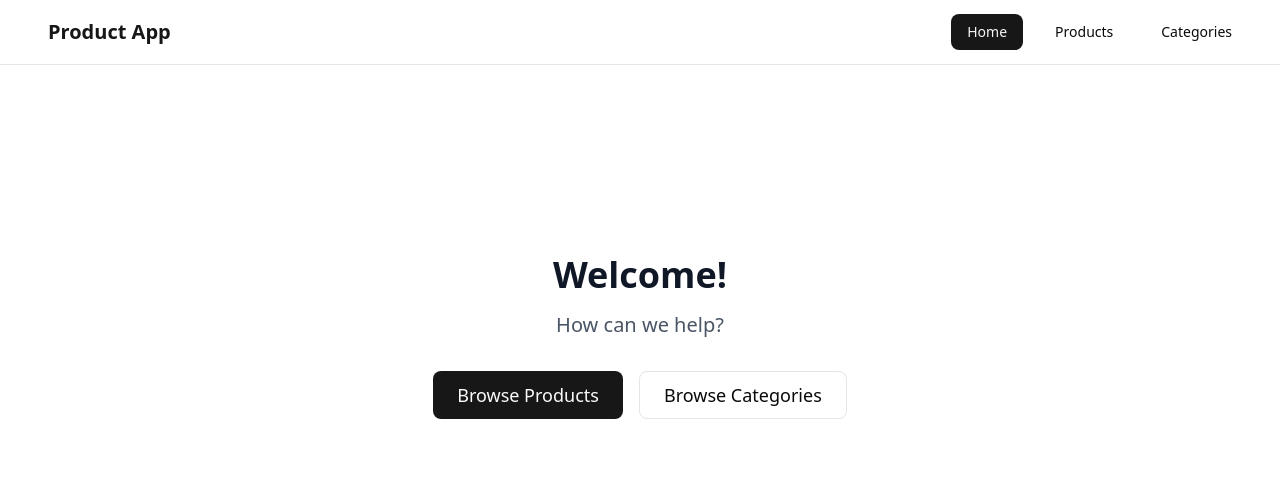
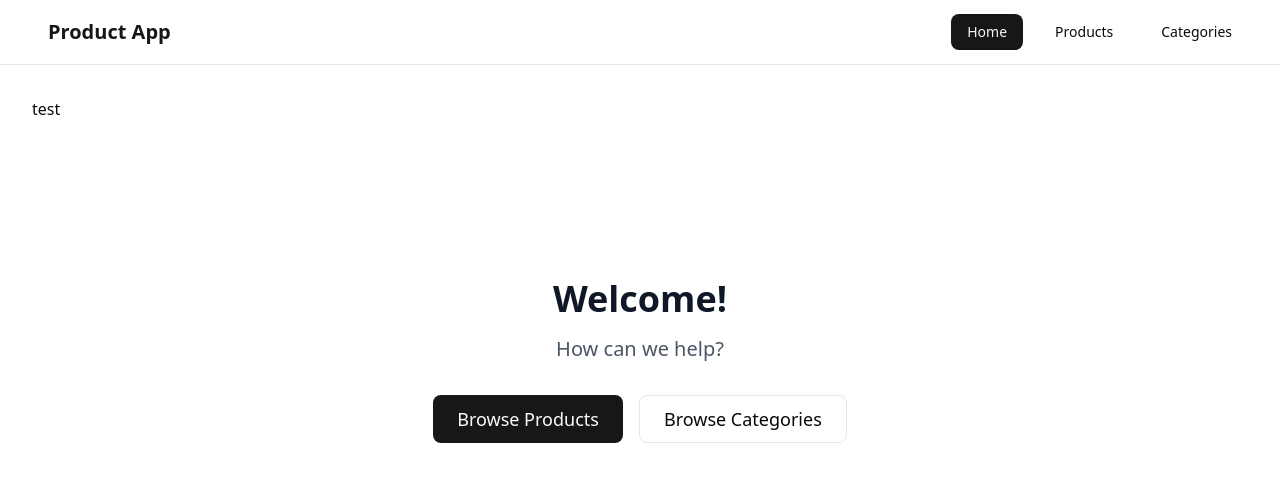
Before and after one commit to kevindude6/unspecified-technical-assessment, a React app in the folder frontend/: page / in a window 1280 px wide. Shown: the top 482 px of the page. Built offline with nearby package versions, Linux system fonts and the light colour scheme; the HTML template or start-up script is replaced by a standard one; what arktype would draw is missing.

Commit message:
continue addign i18n

```diff
--- a/frontend/i18next.config.ts
+++ b/frontend/i18next.config.ts
@@ -7,6 +7,6 @@ export default defineConfig({
   ],
   extract: {
     input: "src/**/*.{js,jsx,ts,tsx}",
-    output: "public/locales/{{language}}/{{namespace}}.json"
+    output: "public\\locales\\{{language}}\\{{namespace}}.json"
   }
 });
--- a/frontend/package.json
+++ b/frontend/package.json
@@ -18,6 +18,8 @@
     "arktype": "^2.1.29",
     "class-variance-authority": "^0.7.1",
     "clsx": "^2.1.1",
+    "i18next": "^25.7.3",
+    "i18next-http-backend": "^3.0.2",
     "lucide-react": "^0.562.0",
     "next-themes": "^0.4.6",
     "react": "^19.2.0",
@@ -35,6 +37,7 @@
     "@types/react-dom": "^19.2.3",
     "@vitejs/plugin-react": "^5.1.1",
     "globals": "^16.5.0",
+    "i18next-cli": "^1.33.5",
     "tw-animate-css": "^1.4.0",
     "typescript": "~5.9.3",
     "vite": "npm:rolldown-vite@7.2.5"
--- /dev/null
+++ b/frontend/public/locales/en/translation.json
@@ -0,0 +1,3 @@
+{
+  "test": "test"
+}
--- /dev/null
+++ b/frontend/public/locales/ja/translation.json
@@ -0,0 +1,3 @@
+{
+  "test": ""
+}
--- a/frontend/src/App.tsx
+++ b/frontend/src/App.tsx
@@ -4,10 +4,12 @@ import { Layout } from "./components/Layout";
 import { ProductPage } from "./components/ProductPage";
 import { CategoryPage } from "./components/CategoryPage";
 import { HomePage } from "./components/HomePage";
+import { useTranslation } from "react-i18next";
 
 export type Page = "Home" | "Products" | "Categories";
 
 function App() {
+	const { t } = useTranslation();
 	const queryClient = new QueryClient();
 	const [currentPage, setCurrentPage] = useState<Page>("Home");
 
@@ -30,6 +32,7 @@ function App() {
 	return (
 		<QueryClientProvider client={queryClient}>
 			<Layout currentPage={currentPage} onPageChange={handlePageChange}>
+				{t("test")}
 				{renderPageContent()}
 			</Layout>
 		</QueryClientProvider>
--- /dev/null
+++ b/frontend/src/lib/i18n.ts
@@ -0,0 +1,21 @@
+import i18n from "i18next";
+import { initReactI18next } from "react-i18next";
+import Backend from "i18next-http-backend";
+// Optional: import other plugins like LanguageDetector or Backend
+// import LanguageDetector from 'i18next-browser-languagedetector';
+
+i18n
+	// load translation using http -> see /public/locales
+	// learn more: https://github.com/i18next/i18next-http-backend
+	.use(Backend)
+	// pass the i18n instance to react-i18next.
+	.use(initReactI18next)
+	// init i18next
+	// for all options read: https://www.i18next.com/overview/configuration-options
+	.init({
+		fallbackLng: "en",
+		debug: true,
+		load: "languageOnly",
+	});
+
+export default i18n;
--- a/frontend/src/main.tsx
+++ b/frontend/src/main.tsx
@@ -3,6 +3,8 @@ import { createRoot } from "react-dom/client";
 import "./index.css";
 import App from "./App.tsx";
 import { Toaster } from "@/components/ui/sonner";
+
+import "./lib/i18n.ts";
 
 // biome-ignore lint/style/noNonNullAssertion: its the root element
 createRoot(document.getElementById("root")!).render(
```
Also changed, not shown: 1 other file (tests, documents, lock files or other folders).
